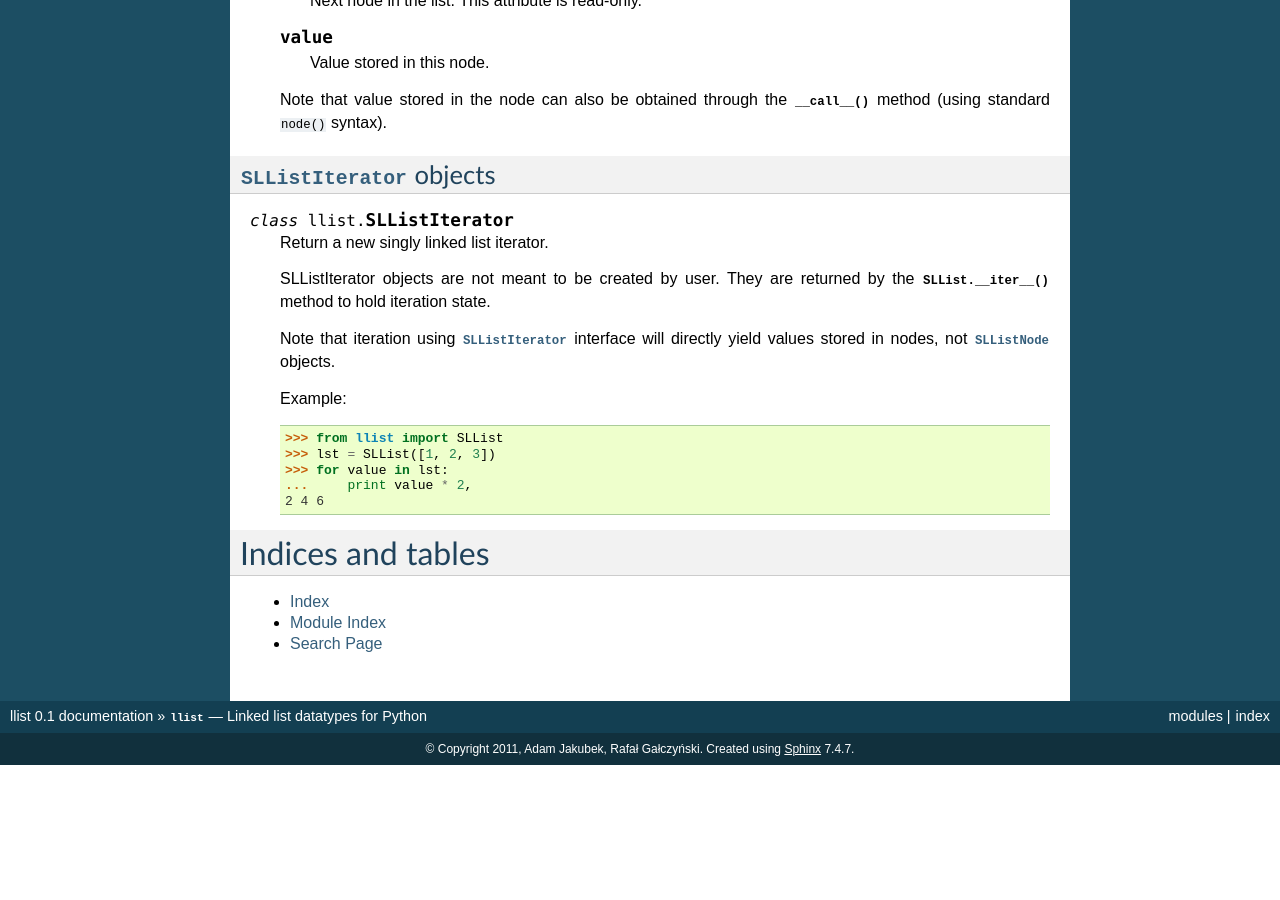
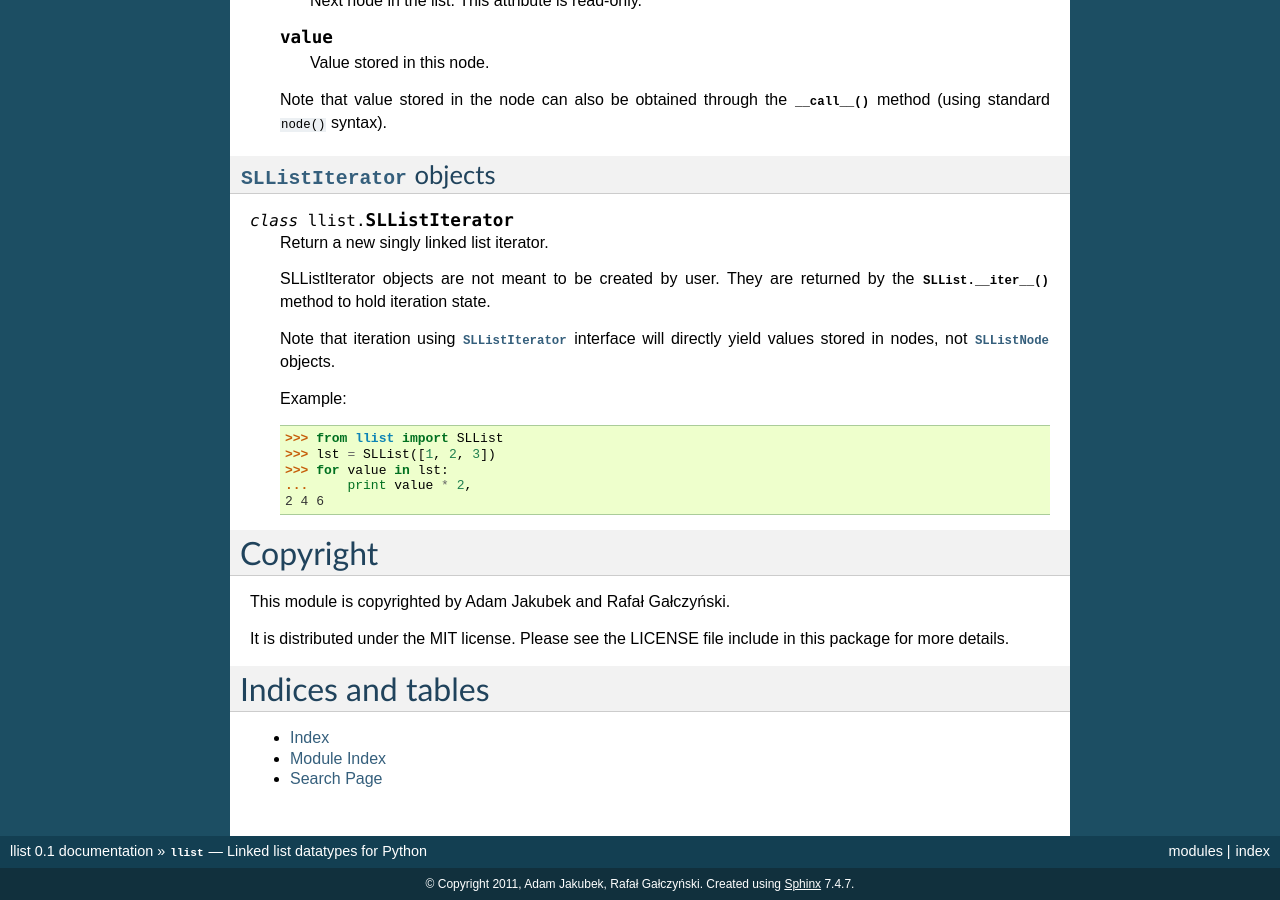
Before and after one commit to ajakubek/python-llist, a Sphinx documentation site: the page built from docs/index.rst, in a window 1280 px wide and 900 px high, scrolled down 6117 px. Built offline with Sphinx 7.4.7, drawn with Linux system fonts in a browser that asks for light colours; before the commit the page ends 6882 px from its top, so only the background shows below that.

Commit message:
Added copyright section to docs

```diff
--- a/docs/index.rst
+++ b/docs/index.rst
@@ -439,6 +439,15 @@ recently accessed node which allows O(1) access to consecutive indexes.
       2 4 6
 
 
+Copyright
+=========
+
+This module is copyrighted by Adam Jakubek and Rafał Gałczyński.
+
+It is distributed under the MIT license. Please see the LICENSE file
+include in this package for more details.
+
+
 Indices and tables
 ==================
 
```
